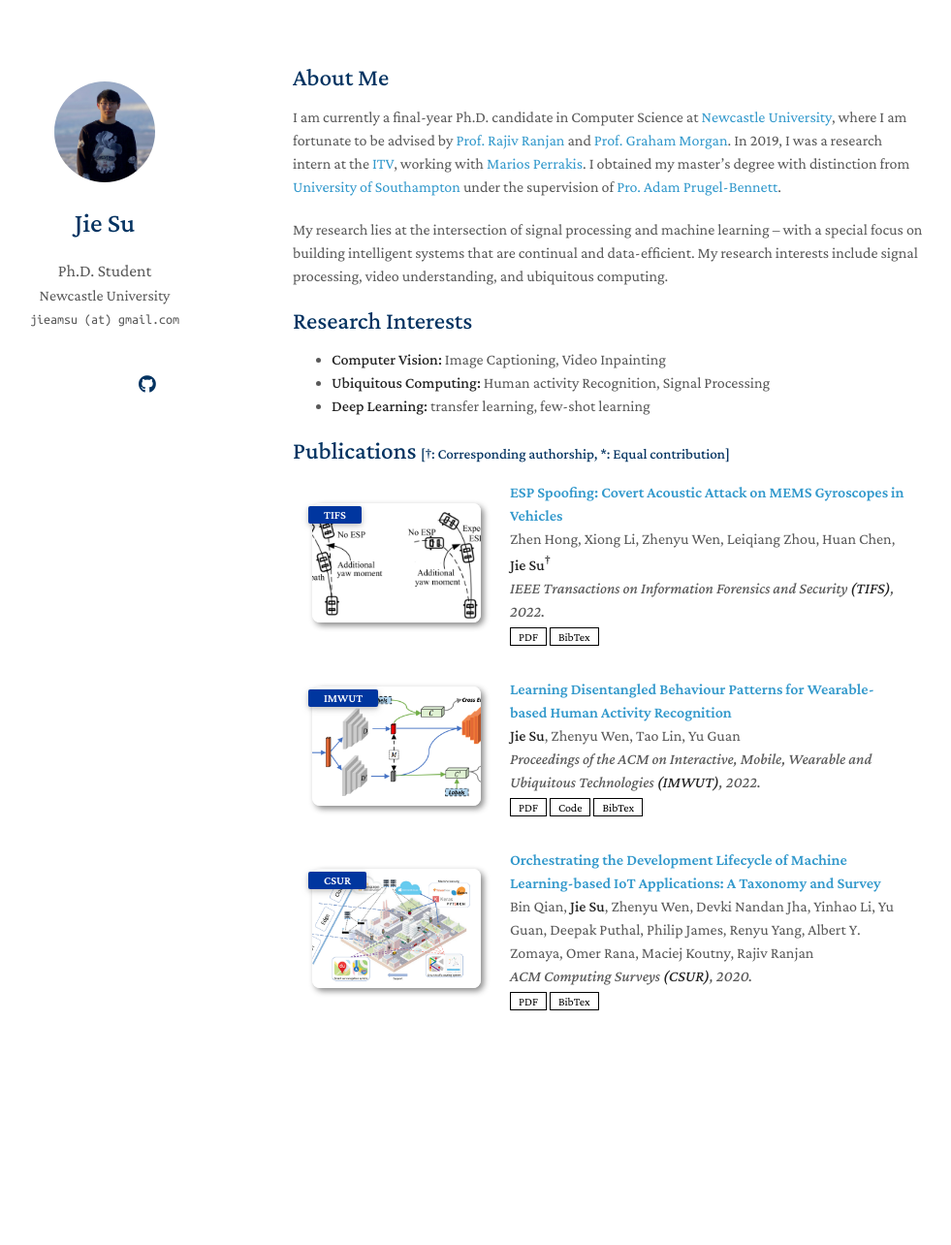
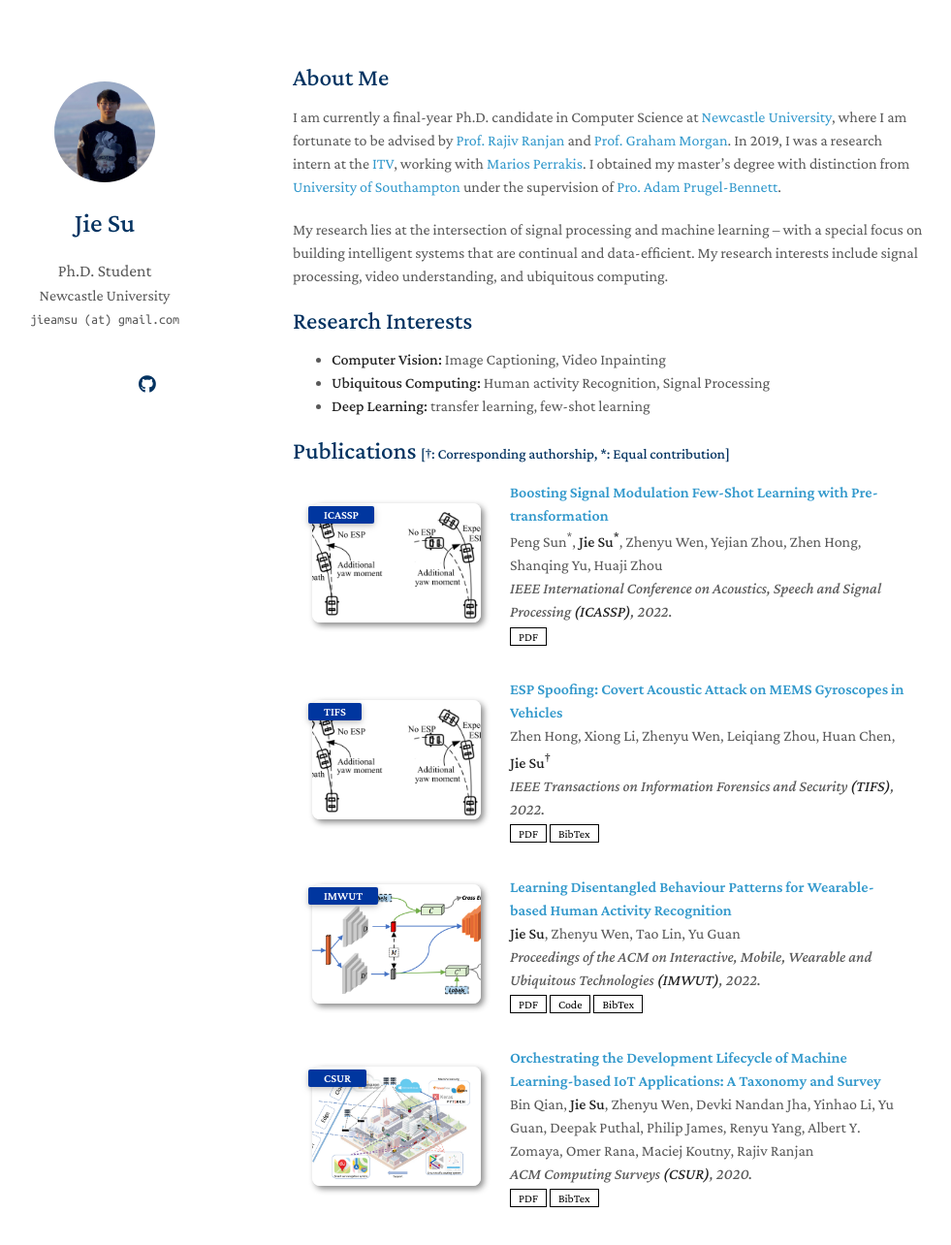
Before and after one commit to Jie-su/Jie-su.github.io, a Jekyll site: the page built from index.md, in a window 1280 px wide and 1373 px high. Shown: the top 1284 px of the window at 97% size, without its empty margins (168-1149 px from the left). Built offline with Jekyll 4.4.1, drawn with Linux system fonts in a browser that asks for light colours; nearby versions of some CDN libraries; a style sheet for code colours, icons or effects is not loaded; our own code applies the rules of GitHub Pages for plain Markdown files.

Commit message:
update icassp

```diff
--- a/_includes/publications.md
+++ b/_includes/publications.md
@@ -2,7 +2,28 @@
 
 <div class="publications">
 <ol class="bibliography">
-<!-- Publication -->
+<!-- ####################################Start##################################-->
+<li>
+<div class="pub-row">
+
+  <div class="col-sm-3 abbr" style="position: relative;padding-right: 15px;padding-left: 15px;">
+    <img src="assets/img/3517253.png" class="teaser img-fluid z-depth-1">
+    <abbr class="badge">ICASSP</abbr>
+  </div>
+  <div class="col-sm-9" style="position: relative;width: 100%;padding-right: 15px;padding-left: 20px;">
+    <div class="title"><a href="assets/paper/3517253.pdf">Boosting Signal Modulation Few-Shot Learning with Pre-transformation</a></div>
+    <div class="author">Peng Sun<sup>*</sup>, <strong>Jie Su<sup>*</sup></strong>, Zhenyu Wen, Yejian Zhou, Zhen Hong, Shanqing Yu, Huaji Zhou</div>
+    <div class="periodical"><em>IEEE International Conference on Acoustics, Speech and Signal Processing <strong>(ICASSP)</strong>, 2022.</em></div>
+    <div class="links">
+      <a href="assets/paper/3517253.pdf" class="btn btn-sm z-depth-0" role="button" target="_blank" style="font-size:12px;">PDF</a>
+      <!-- <a href="https://dblp.uni-trier.de/rec/journals/tifs/HongLWZCS22.html?view=bibtex" class="btn btn-sm z-depth-0" role="button" target="_blank" style="font-size:12px;">BibTex</a> -->
+    </div>
+  </div>
+</div>
+</li>
+<br>
+<!-- #####################################End###################################-->
+<!-- ####################################Start##################################-->
 <li>
 <div class="pub-row">
 
@@ -22,7 +43,8 @@
 </div>
 </li>
 <br>
-<!-- ####################################Start################################## &#42-->
+<!-- #####################################End###################################-->
+<!-- ####################################Start##################################-->
 <li>
 <div class="pub-row">
 <div class="col-sm-3 abbr" style="position: relative;padding-right: 15px;padding-left: 15px;">
@@ -45,8 +67,8 @@
 </div>
 </li>
 <br>
-<!-- #####################################End################################### &#42-->
-<!-- ####################################Start################################## &#42-->
+<!-- #####################################End###################################-->
+<!-- ####################################Start##################################-->
 <li>
 <div class="pub-row">
   <div class="col-sm-3 abbr" style="position: relative;padding-right: 15px;padding-left: 15px;">
@@ -67,6 +89,6 @@
 </div>
 </li>
 <br>
-<!-- Publication -->
+<!-- #####################################End###################################-->
 </ol>
 </div>
```
Also changed, not shown: assets/img/3517254.png (added).
